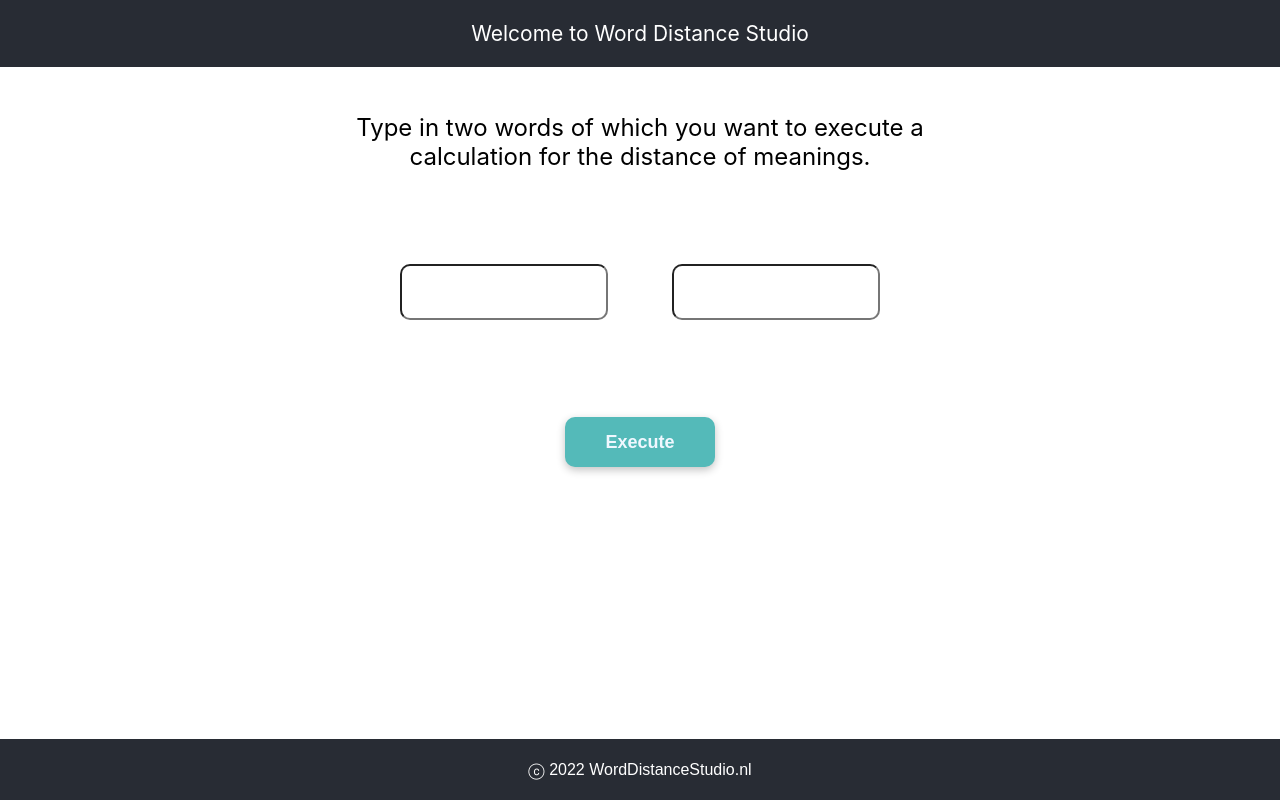
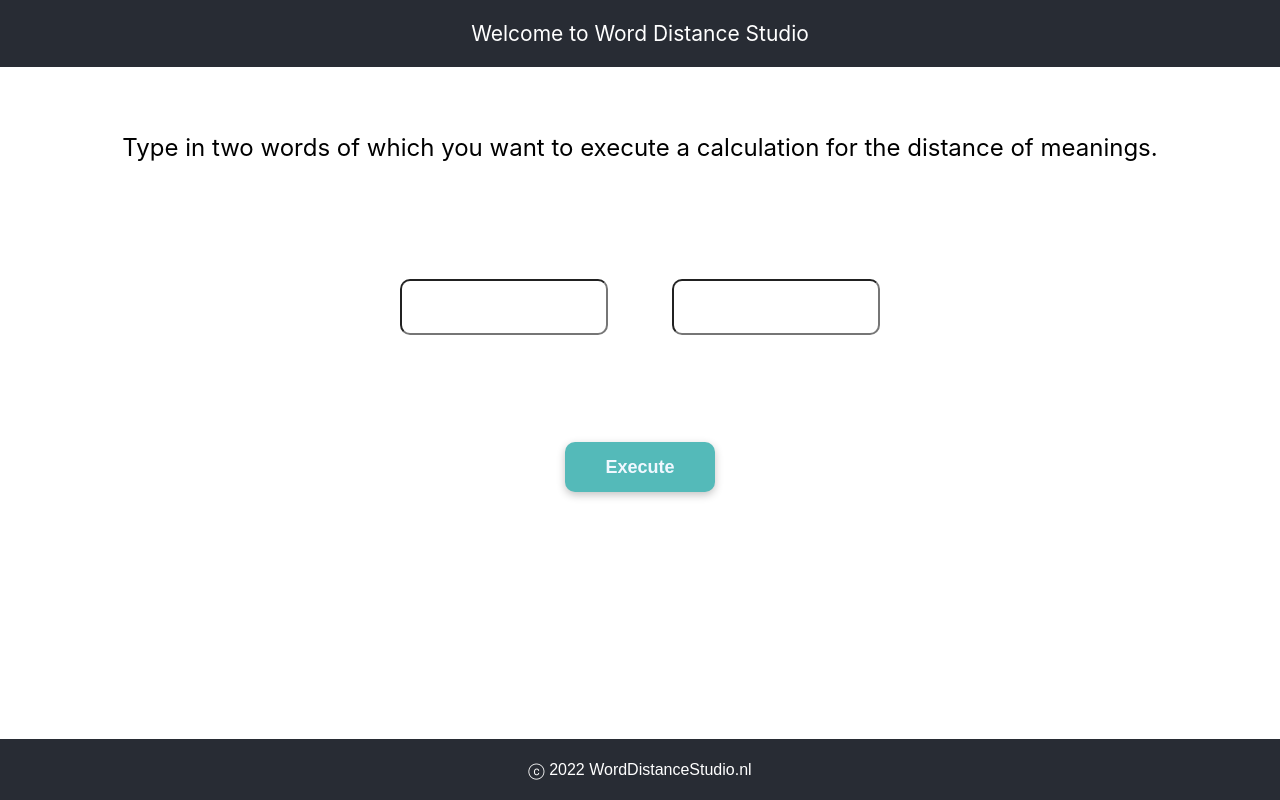
Before and after one commit to yudainakazaki/word2vec-app, a React (Create React App) app: page / in a window 1280 px wide. Built offline with nearby package versions, Linux system fonts and the light colour scheme.

Commit message:
modify url

```diff
--- a/package.json
+++ b/package.json
@@ -1,5 +1,5 @@
 {
-  "homepage": "https://github.com/yudainakazaki/word2vec-app.git",
+  "homepage": "https://github.com/yudainakazaki/word2vec-app",
   "name": "my-app",
   "version": "0.1.0",
   "private": true,
--- a/src/components/Buttons/Buttons.css
+++ b/src/components/Buttons/Buttons.css
@@ -1,5 +1,5 @@
 .buttons-main {
-    height: 150px;
+    height: 10rem;
     width: 60%;
     margin: auto;
     display: flex;
--- a/src/components/IO/IO.css
+++ b/src/components/IO/IO.css
@@ -1,5 +1,5 @@
 .io-main {
-    height: 150px;
+    height: 10rem;
     width: 60%;
     margin: auto;
     display: flex;
--- a/src/components/Message/Message.css
+++ b/src/components/Message/Message.css
@@ -1,6 +1,6 @@
 .message-main {
-    height: 150px;
-    width: 50%;
+    height: 10rem;
+    width: auto;
     margin: auto;
     display: flex;
     align-items: center;
@@ -16,7 +16,7 @@
 }
 
 .word{
-    font-size: 28px;
+    font-size: 32px;
     font-weight: bold;
     color: #18978F;
 }
```
